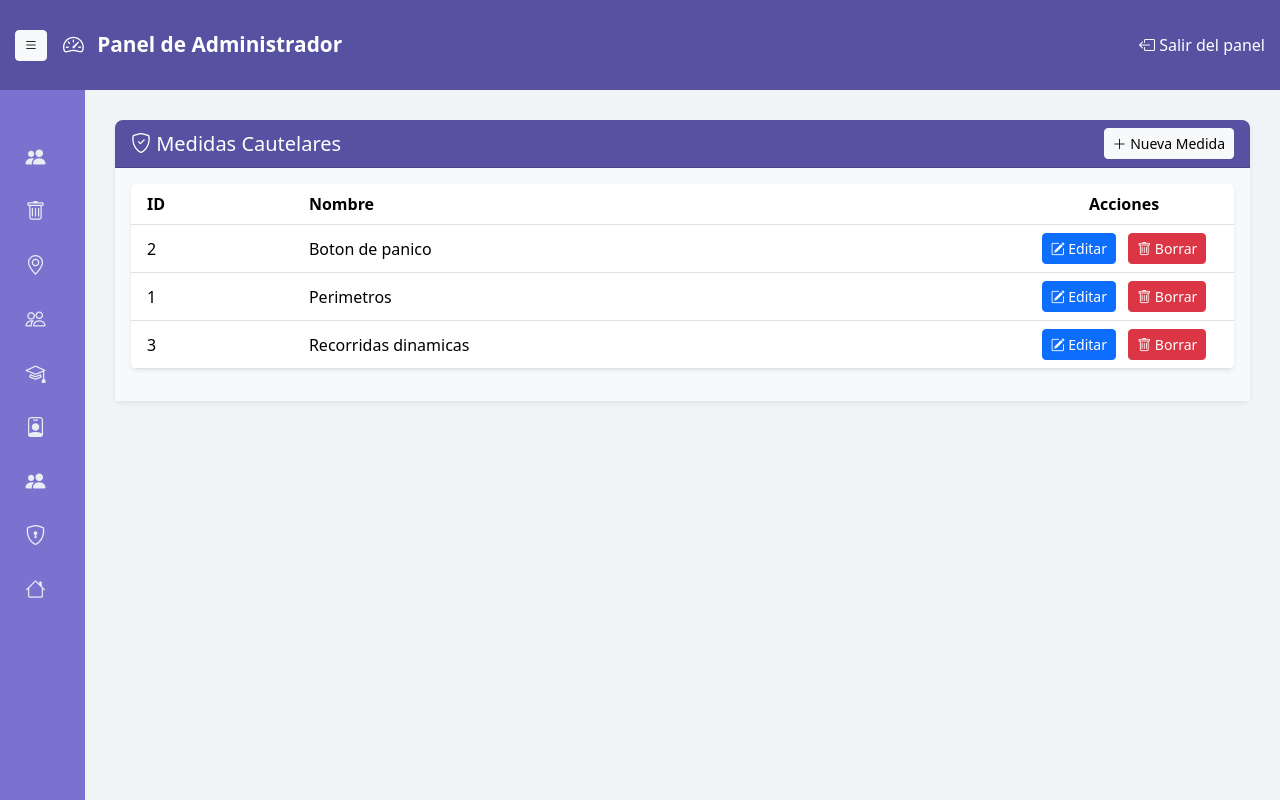
After one commit to JuanseCian/direccion-genero, a Laravel app: page /medidas-cautelares in a window 1280 px wide. The commit adds this page. Run offline with Laravel 10, Linux system fonts and the light colour scheme; data comes from the database, SQL or seed files in the repository.

Commit message:
crud de medidas cuatelares

```diff
--- /dev/null
+++ b/app/Http/Controllers/backend/MedidaCautelarController.php
@@ -0,0 +1,54 @@
+<?php
+
+namespace App\Http\Controllers\backend;
+
+use App\Http\Controllers\Controller;
+use App\Models\MedidaCautelar;
+use Illuminate\Http\Request;
+
+class MedidaCautelarController extends Controller
+{
+    public function index()
+    {
+        $medidas = MedidaCautelar::all();
+        return view('backend.medidas-cautelares.index', compact('medidas'));
+    }
+
+    public function create()
+    {
+        return view('backend.medidas-cautelares.create');
+    }
+
+    public function store(Request $request)
+    {
+        $request->validate([
+            'nombre' => 'required|unique:medidas_cautelares,nombre|max:150'
+        ]);
+
+        MedidaCautelar::create($request->all());
+        return redirect()->route('medidas-cautelares.index')->with('success', 'Medida creada correctamente.');
+    }
+
+    public function edit($id)
+    {
+        $medida = MedidaCautelar::findOrFail($id);
+        return view('backend.medidas-cautelares.edit', compact('medida'));
+    }
+
+    public function update(Request $request, $id)
+    {
+        $medida = MedidaCautelar::findOrFail($id);
+        $request->validate([
+            'nombre' => 'required|max:150|unique:medidas_cautelares,nombre,'.$id
+        ]);
+
+        $medida->update($request->all());
+        return redirect()->route('medidas-cautelares.index')->with('success', 'Medida actualizada.');
+    }
+
+    public function destroy($id)
+    {
+        MedidaCautelar::destroy($id);
+        return redirect()->route('medidas-cautelares.index')->with('success', 'Medida eliminada.');
+    }
+}
--- /dev/null
+++ b/app/Models/MedidaCautelar.php
@@ -0,0 +1,16 @@
+<?php
+
+namespace App\Models;
+
+use Illuminate\Database\Eloquent\Factories\HasFactory;
+use Illuminate\Database\Eloquent\Model;
+
+class MedidaCautelar extends Model
+{
+    use HasFactory;
+
+    protected $table = 'medidas_cautelares';
+    public $timestamps = false;
+
+    protected $fillable = ['nombre'];
+}
--- a/resources/views/backend/layouts/app.blade.php
+++ b/resources/views/backend/layouts/app.blade.php
@@ -83,8 +83,13 @@
     </a>
 
     <a href="#">
-        <i class="bi bi-gender-ambiguous"></i>
-        <span class="menu-text">Género</span>
+        <i class="bi bi-people-fill"></i>
+        <span class="menu-text">Espacios Grupales</span>
+    </a>
+
+    <a href="{{ route('medidas-cautelares.index') }}">
+        <i class="bi bi-shield-lock"></i>
+        <span class="menu-text">Medidas Cautelares</span>
     </a>
 
     <a href="{{ route('home') }}">
--- /dev/null
+++ b/resources/views/backend/medidas-cautelares/index.blade.php
@@ -0,0 +1,71 @@
+@extends('backend.layouts.app')
+
+@section('content')
+
+<div class="card shadow-sm border-0">
+
+    <div class="card-header d-flex justify-content-between align-items-center text-white"
+         style="background:#5651A0; border-radius:8px 8px 0 0;">
+
+        <h5 class="mb-0">
+            <i class="bi bi-shield-check"></i> Medidas Cautelares
+        </h5>
+
+        <a href="{{ route('medidas-cautelares.create') }}" class="btn btn-light btn-sm">
+            <i class="bi bi-plus-lg"></i> Nueva Medida
+        </a>
+
+    </div>
+
+    <div class="card-body bg-light">
+
+        @if(session('success'))
+            <div class="alert alert-success alert-dismissible fade show" role="alert">
+                {{ session('success') }}
+                <button type="button" class="btn-close" data-bs-dismiss="alert" aria-label="Close"></button>
+            </div>
+        @endif
+
+        <table class="table align-middle table-hover bg-white rounded shadow-sm overflow-hidden">
+
+            <thead style="background:#ecebfa;">
+                <tr>
+                    <th class="ps-3">ID</th>
+                    <th>Nombre</th>
+                    <th width="220" class="text-center">Acciones</th>
+                </tr>
+            </thead>
+
+            <tbody>
+                @foreach($medidas as $medida)
+                <tr>
+                    <td class="ps-3">{{ $medida->id }}</td>
+                    <td>{{ $medida->nombre }}</td>
+                    <td class="text-center">
+
+                        <a href="{{ route('medidas-cautelares.edit', $medida->id) }}"
+                           class="btn btn-primary btn-sm me-2">
+                           <i class="bi bi-pencil-square"></i>
+                           Editar
+                        </a>
+
+                        <form method="POST"
+                              action="{{ route('medidas-cautelares.destroy', $medida->id) }}"
+                              style="display:inline">
+                            @csrf
+                            @method('DELETE')
+                            <button class="btn btn-danger btn-sm" onclick="return confirm('¿Borrar esta medida?')">
+                                <i class="bi bi-trash"></i>
+                                Borrar
+                            </button>
+                        </form>
+
+                    </td>
+                </tr>
+                @endforeach
+            </tbody>
+        </table>
+    </div>
+</div>
+
+@endsection
--- /dev/null
+++ b/routes/medidas-cautelares.php
@@ -0,0 +1,9 @@
+<?php
+use App\Http\Controllers\backend\MedidaCautelarController;
+
+Route::get('medidas-cautelares', [MedidaCautelarController::class, 'index'])->name('medidas-cautelares.index');
+Route::get('medidas-cautelares/create', [MedidaCautelarController::class, 'create'])->name('medidas-cautelares.create');
+Route::post('medidas-cautelares', [MedidaCautelarController::class, 'store'])->name('medidas-cautelares.store');
+Route::get('medidas-cautelares/{id}/edit', [MedidaCautelarController::class, 'edit'])->name('medidas-cautelares.edit');
+Route::put('medidas-cautelares/{id}', [MedidaCautelarController::class, 'update'])->name('medidas-cautelares.update');
+Route::delete('medidas-cautelares/{id}', [MedidaCautelarController::class, 'destroy'])->name('medidas-cautelares.destroy');
--- a/routes/web.php
+++ b/routes/web.php
@@ -88,3 +88,5 @@ require __DIR__.'/nivel-estudio.php';
 require __DIR__.'/encargado.php';
 //rutas espacios grupales
 require __DIR__.'/espaciogrupal.php';
+//rutas medidas cautelares
+require __DIR__.'/medidas-cautelares.php';
```
Also changed, not shown: resources/views/backend/medidas-cautelares/create.blade.php (added, +50 -0 lines), resources/views/backend/medidas-cautelares/edit.blade.php (added, +51 -0 lines).
